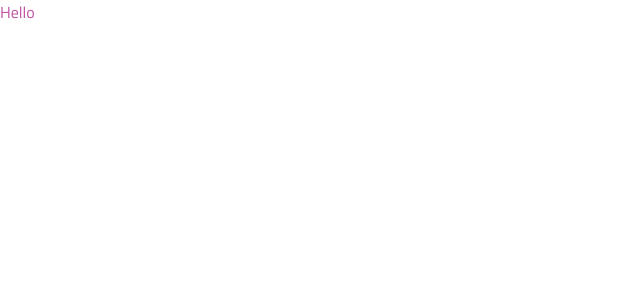
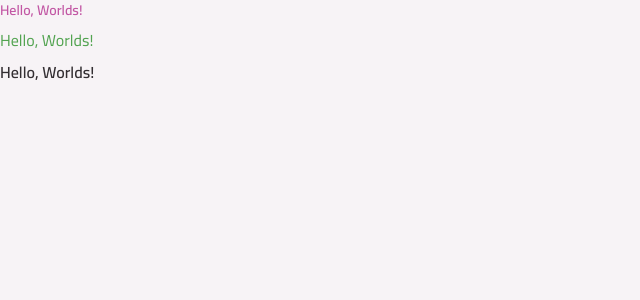
Before and after one commit to cristopherAndre/study-react-vite-todolist-spa-project, a React (Vite) app: page / in a window 1280 px wide. Shown: the top 300 px of the page, without its empty margins (0-640 px from the left). Built offline with nearby package versions, Linux system fonts and the light colour scheme.

Commit message:
add CVA Style

```diff
--- a/index.html
+++ b/index.html
@@ -12,7 +12,7 @@
 
     <title>Study Vite + React | TODO List Project</title>
   </head>
-  <body>
+  <body class="bg-gray-100">
     <div id="root"></div>
     <script type="module" src="/src/main.tsx"></script>
   </body>
--- a/package.json
+++ b/package.json
@@ -11,6 +11,7 @@
   },
   "dependencies": {
     "@tailwindcss/vite": "^4.1.18",
+    "class-variance-authority": "^0.7.1",
     "react": "^19.2.0",
     "react-dom": "^19.2.0",
     "tailwindcss": "^4.1.18"
--- a/src/App.tsx
+++ b/src/App.tsx
@@ -1,9 +1,17 @@
+import Text from './components/text';
 
 export default function App() {
 
   return (
-    <div className="text-pink-base">
-      Hello
+    <div className="flex flex-col gap-2">
+      <Text variant="body-sm-bold" className="text-pink-base"> Hello, Worlds!</Text>
+
+      <Text className="text-green-base"> Hello, Worlds!</Text>
+
+      <Text variant="body-md-bold"> Hello, Worlds!</Text>
     </div>
-  )
+
+
+  );
+
 }
--- /dev/null
+++ b/src/components/text.tsx
@@ -0,0 +1,32 @@
+import React from "react";
+import { cva, type VariantProps } from "class-variance-authority";
+
+export const textVariants = cva("font-sans text-gray-400", {
+    variants: {
+        variant: {
+            "body-sm-bold": "text-sm leading-5 font-semibold",
+            "body-md": "text-base leading-6 font-normal",
+            "body-md-bold": "text-base leading-6 font-semibold",
+        }
+    },
+    defaultVariants: {
+        variant: 'body-md'
+    }
+})
+
+interface TextProps extends VariantProps<typeof textVariants> {
+    as?: keyof React.JSX.IntrinsicElements;
+    className?: string;
+    children?: React.ReactNode;
+}
+
+export default function Text({ as = 'span', variant, className, children, ...props }: TextProps) {
+    return React.createElement(
+        as,
+        {
+            className: textVariants({ variant, className }),
+            ...props
+        },
+        children
+    );
+}
```
Also changed, not shown: 1 other file (tests, documents, lock files or other folders).
